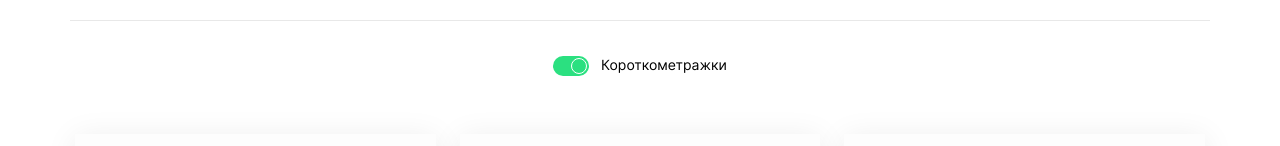
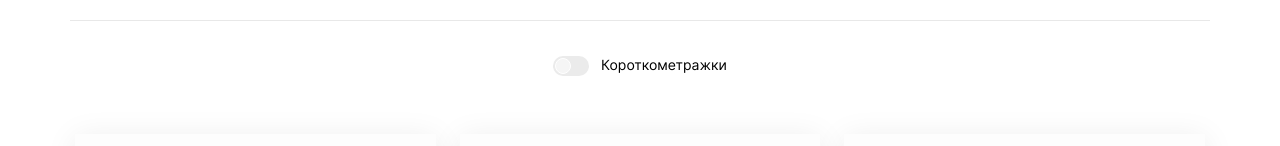
Before and after one commit to cactys/movies-explorer-frontend, a React (Create React App) app: page /movies in a window 1280 px wide. Shown: the part 187-333 px from the top of the page. Built offline with nearby package versions, Linux system fonts and the light colour scheme.

Commit message:
fix: чекбокс

```diff
--- a/src/components/FilterCheckbox/FilterCheckbox.css
+++ b/src/components/FilterCheckbox/FilterCheckbox.css
@@ -26,7 +26,7 @@
   left: 0;
   right: 0;
   bottom: 0;
-  background-color: #2be080;
+  background-color: #EBEBEB;
   transition: 0.4s;
   border-radius: 34px;
   z-index: 0;
@@ -48,10 +48,7 @@
 
 .filter-checkbox__checkbox:checked + .filter-checkbox__checkbox-buble:before {
   transform: translateX(-16px);
-}
-
-.filter-checkbox__checkbox:checked + .filter-checkbox__checkbox-buble {
-  background-color: #ebebeb;
+  background-color: #F5F5F5;
 }
 
 .filter-checkbox__checkbox-title {
--- a/src/components/FilterCheckbox/FilterCheckbox.js
+++ b/src/components/FilterCheckbox/FilterCheckbox.js
@@ -8,6 +8,7 @@ const FilterCheckbox = () => {
           type="checkbox"
           id="input-checkbox"
           className="filter-checkbox__checkbox"
+          defaultChecked
         />
         <span className="filter-checkbox__checkbox-buble" />
       </label>
```
